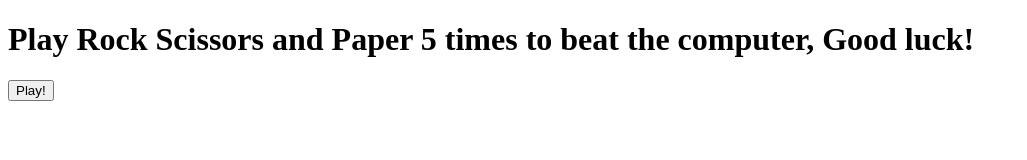
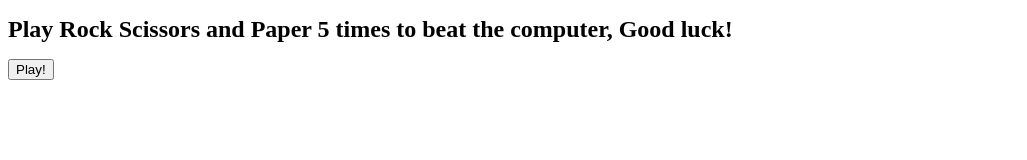
Before and after one commit to Dondesconton/rock-paper-scissors, a plain HTML site: page index.html in a window 1280 px wide. Shown: the whole page, without its empty margins (0-1027 px from the left). Drawn offline with Linux system fonts and the light colour scheme.

Commit message:
changed font-size h1 for instruccion clearance

```diff
--- a/index.html
+++ b/index.html
@@ -7,7 +7,7 @@
 </head>
 
 <body>
-  <h1>Play Rock Scissors and Paper 5 times to beat the computer, Good luck!</h1>
+  <h1 style="font-size: x-large;">Play Rock Scissors and Paper 5 times to beat the computer, Good luck!</h1>
   <button onclick="game()" style="align-items: center;">Play!</button>
 
   <script>
```
